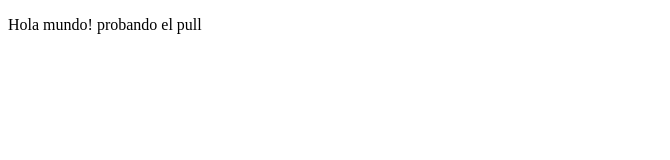
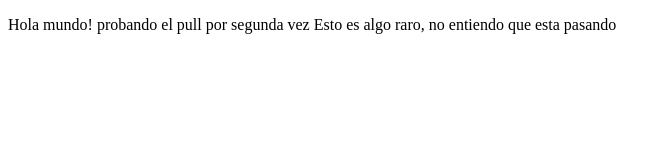
Before and after one commit to JorgeZavalaO/ProyectoDemo, a plain HTML site: page index.html in a window 1280 px wide. Shown: the whole page, without its empty margins (0-670 px from the left). Drawn offline with Linux system fonts and the light colour scheme.

Commit message:
tercerCambio

```diff
--- a/index.html
+++ b/index.html
@@ -8,7 +8,8 @@
 </head>
 <body>
     <p>
-        Hola mundo! probando el pull
+        Hola mundo! probando el pull por segunda vez
+        Esto es algo raro, no entiendo que esta pasando
     </p>
 </body>
 </html>
```
